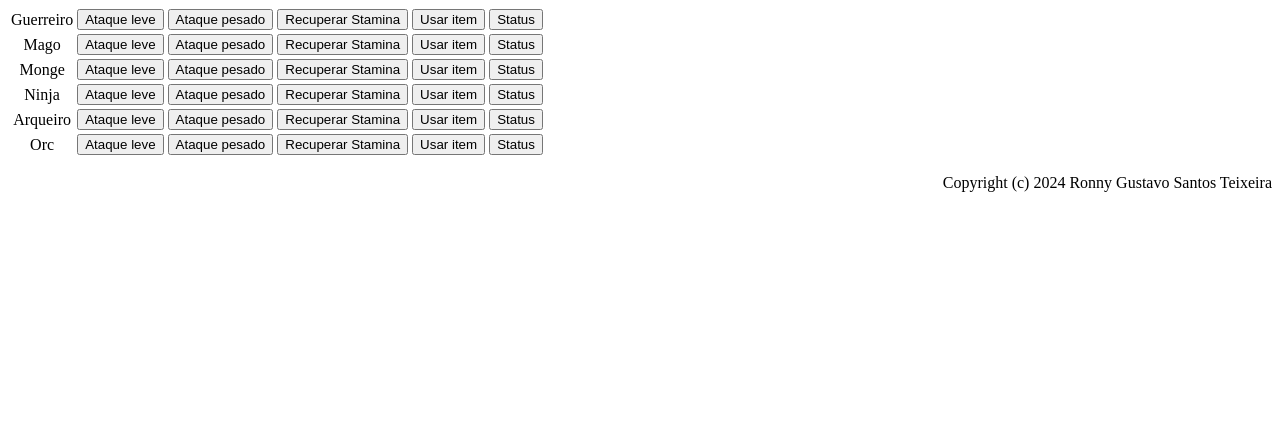
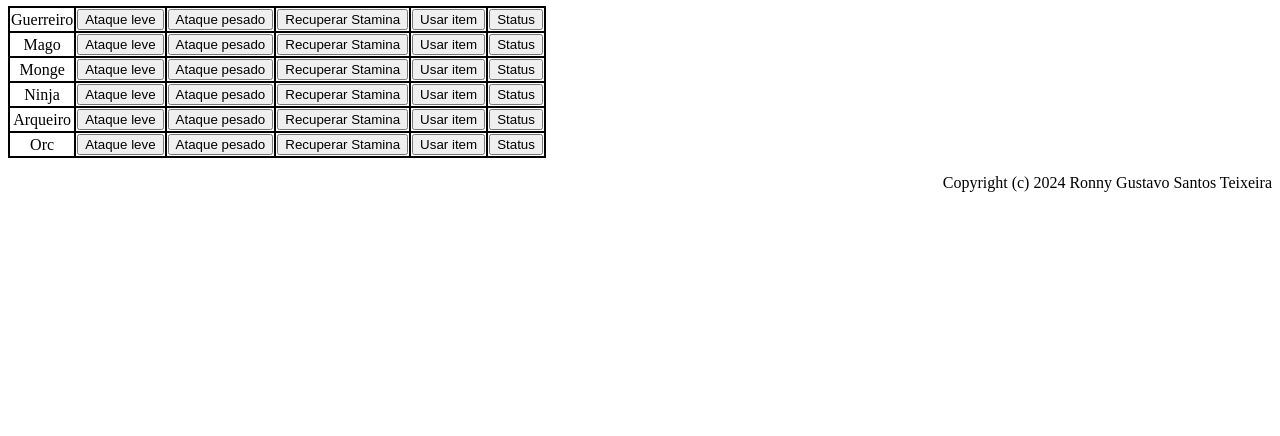
Before and after one commit to RonnyGST/Mini-game-JavaScript, a plain HTML site: page GameJS.html in a window 1280 px wide. Shown: the part 364-800 px from the top of the page. Drawn offline with Linux system fonts and the light colour scheme.

Commit message:
Atualizando tabela de ações

```diff
--- a/style/game_style.css
+++ b/style/game_style.css
@@ -4,6 +4,14 @@ body {
 
 footer {
     text-align: right;
+}
+
+table {
+    border-collapse: collapse;
+}
+
+td {
+    border: 2px solid black;
 }
 
 div {
```
